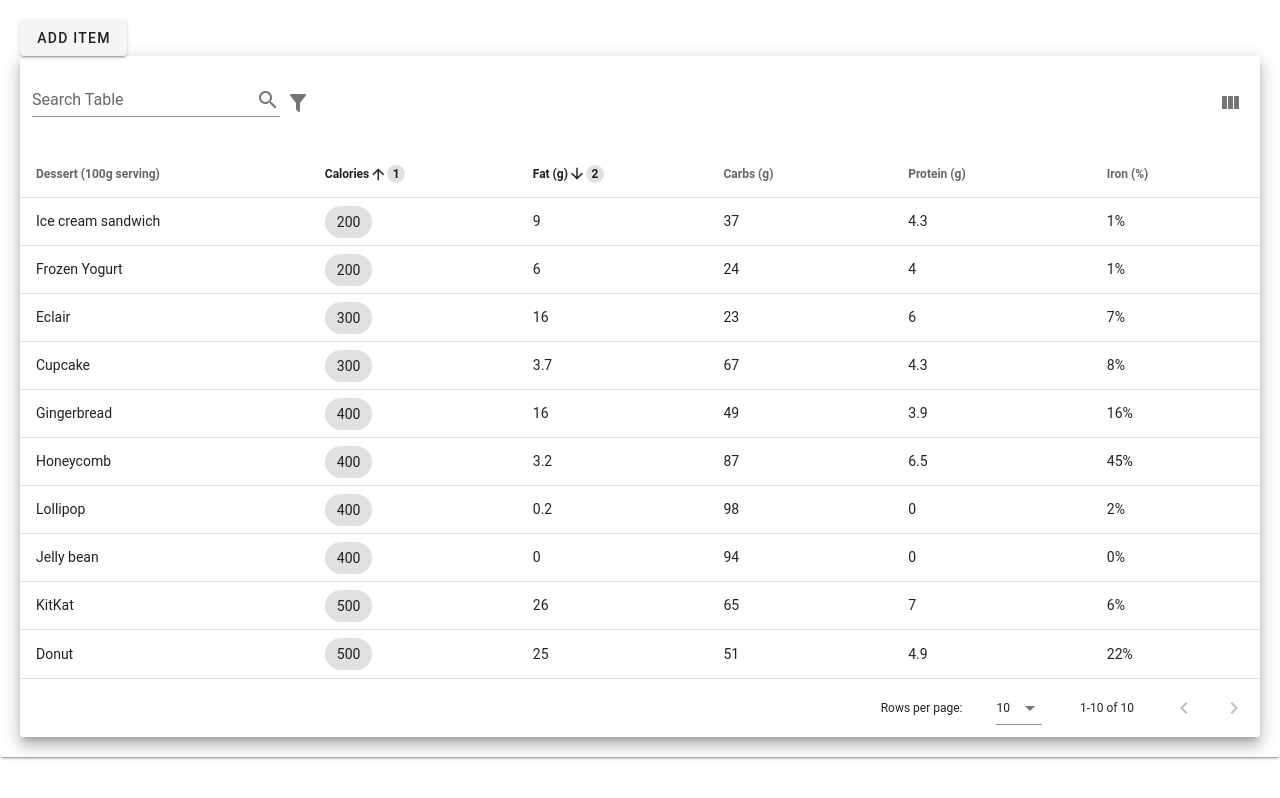
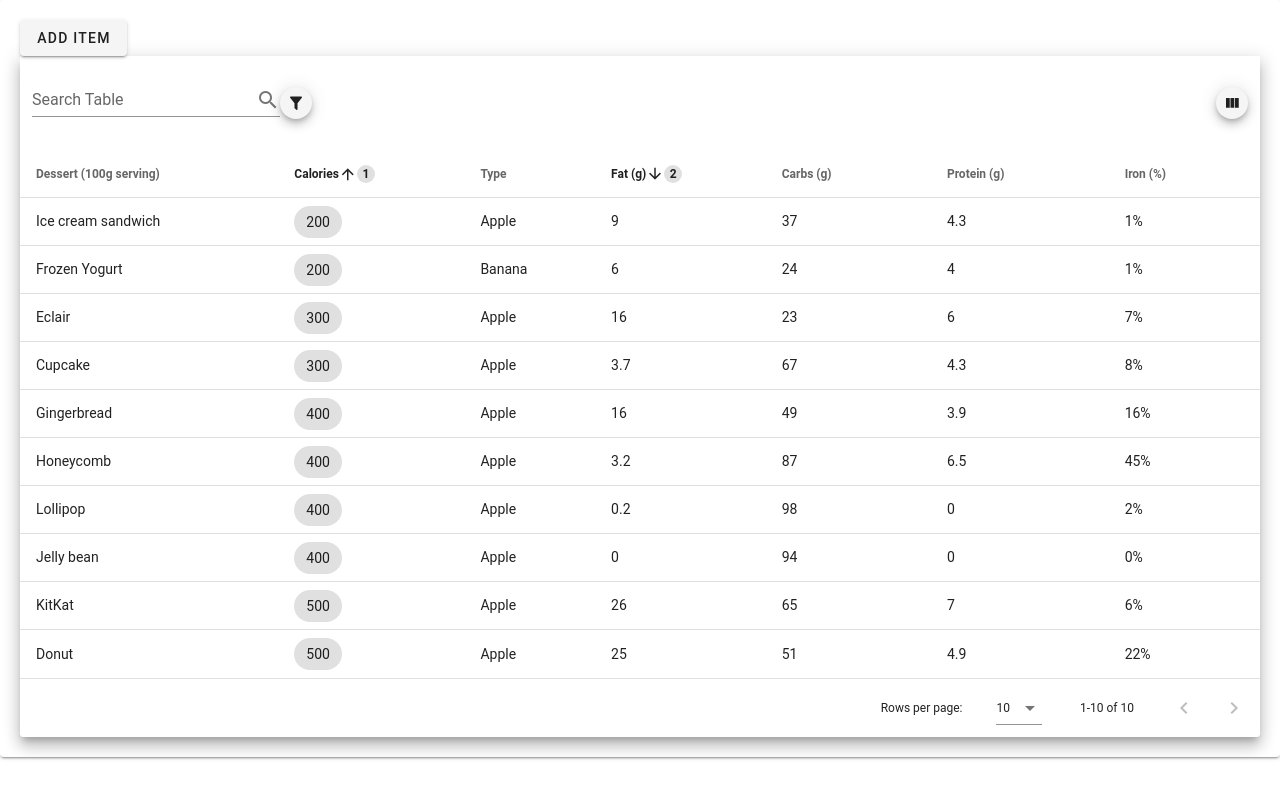
Before and after one commit to benwinding/vuetify-datatable-extended, a Vue app: page / in a window 1280 px wide. Built offline with nearby package versions, Linux system fonts and the light colour scheme; the HTML template or start-up script is replaced by a standard one.

Commit message:
Fix filter sub object bug and better tooltips

```diff
--- a/src/App.vue
+++ b/src/App.vue
@@ -39,6 +39,7 @@ export default {
           value: "name",
         },
         { text: "Calories", value: "calories", select_filter: true },
+        { text: "Type", value: "obj.val", select_filter: true },
         { text: "Fat (g)", value: "fat" },
         { text: "Carbs (g)", value: "carbs" },
         { text: "Protein (g)", value: "protein" },
@@ -55,19 +56,24 @@ export default {
   methods: {
     addItem() {
       this.desserts.push({
-        name: "Frozen Yogurt" + Math.random().toString(32).slice(2,5),
+        name: "Frozen Yogurt" + Math.random().toString(32).slice(2, 5),
+        obj: {
+          val: 'Orange'
+        },
         calories: 200,
         fat: 6.0,
         carbs: 24,
         protein: 4.0,
         iron: "1%",
-        otherColumn: 4.0,
       });
     },
     setDeserts() {
       this.desserts = [
         {
           name: "Frozen Yogurt",
+          obj: {
+            val: 'Banana'
+          },
           calories: 200,
           fat: 6.0,
           carbs: 24,
@@ -77,6 +83,9 @@ export default {
         },
         {
           name: "Ice cream sandwich",
+          obj: {
+            val: 'Apple'
+          },
           calories: 200,
           fat: 9.0,
           carbs: 37,
@@ -85,6 +94,9 @@ export default {
         },
         {
           name: "Eclair",
+          obj: {
+            val: 'Apple'
+          },
           calories: 300,
           fat: 16.0,
           carbs: 23,
@@ -93,6 +105,9 @@ export default {
         },
         {
           name: "Cupcake",
+          obj: {
+            val: 'Apple'
+          },
           calories: 300,
           fat: 3.7,
           carbs: 67,
@@ -101,6 +116,9 @@ export default {
         },
         {
           name: "Gingerbread",
+          obj: {
+            val: 'Apple'
+          },
           calories: 400,
           fat: 16.0,
           carbs: 49,
@@ -109,6 +127,9 @@ export default {
         },
         {
           name: "Jelly bean",
+          obj: {
+            val: 'Apple'
+          },
           calories: 400,
           fat: 0.0,
           carbs: 94,
@@ -117,6 +138,9 @@ export default {
         },
         {
           name: "Lollipop",
+          obj: {
+            val: 'Apple'
+          },
           calories: 400,
           fat: 0.2,
           carbs: 98,
@@ -125,6 +149,9 @@ export default {
         },
         {
           name: "Honeycomb",
+          obj: {
+            val: 'Apple'
+          },
           calories: 400,
           fat: 3.2,
           carbs: 87,
@@ -133,6 +160,9 @@ export default {
         },
         {
           name: "Donut",
+          obj: {
+            val: 'Apple'
+          },
           calories: 500,
           fat: 25.0,
           carbs: 51,
@@ -141,6 +171,9 @@ export default {
         },
         {
           name: "KitKat",
+          obj: {
+            val: 'Apple'
+          },
           calories: 500,
           fat: 26.0,
           carbs: 65,
--- a/src/plugin/plugin.vue
+++ b/src/plugin/plugin.vue
@@ -17,7 +17,7 @@
             transition="scale-transition"
           >
             <template v-slot:activator="{ on: onMenu }">
-              <v-tooltip bottom :disabled="hasFilters">
+              <v-tooltip bottom>
                 <template v-slot:activator="{ on: onTooltip }">
                   <v-badge
                     :value="filtersEnabledCount > 0"
@@ -27,25 +27,26 @@
                   >
                     <div v-on="onTooltip">
                       <v-btn
-                        :color="filtersEnabledCount > 0 ? 'primary' : null"
                         :disabled="!hasFilters"
-                        icon
                         v-on="onMenu"
+                        fab
+                        x-small
                       >
-                        <v-icon dark>mdi-filter</v-icon>
+                        <v-icon>mdi-filter</v-icon>
                       </v-btn>
                     </div>
                   </v-badge>
                 </template>
-                <span>Filters disabled</span>
+                <span v-if="hasFilters">Filter Data</span>
+                <span v-else>Filters Disabled</span>
               </v-tooltip>
             </template>
 
             <v-card>
               <v-card-title>
-                Filter
+                Filter Data
                 <v-spacer></v-spacer>
-                <v-btn dark @click="clearFilters()">
+                <v-btn small dark @click="clearFilters()">
                   <v-icon left>mdi-close</v-icon>
                   Clear Filters
                 </v-btn>
@@ -78,30 +79,26 @@
             offset-x
             transition="scale-transition"
           >
-            <template v-slot:activator="{ on }">
-              <v-badge
-                :value="filtersEnabledCount > 0"
-                color="accent"
-                :content="filtersEnabledCount"
-                overlap
-              >
-                <v-btn
-                  :color="filtersEnabledCount > 0 ? 'primary' : null"
-                  icon
-                  v-on="on"
-                >
-                  <v-icon dark>mdi-view-column</v-icon>
-                </v-btn>
-              </v-badge>
+            <template v-slot:activator="{ on: onMenu }">
+              <v-tooltip bottom>
+                <template v-slot:activator="{ on: onTooltip }">
+                  <div v-on="onTooltip">
+                    <v-btn v-on="onMenu" fab x-small>
+                      <v-icon>mdi-view-column</v-icon>
+                    </v-btn>
+                  </div>
+                </template>
+                <span>Choose Columns</span>
+              </v-tooltip>
             </template>
 
             <v-card>
               <v-card-title>
                 Choose Columns
                 <v-spacer></v-spacer>
-                <v-btn dark @click="resetColumns()">
+                <v-btn dark @click="resetColumns()" small>
                   <v-icon left>mdi-close</v-icon>
-                  Reset
+                  Reset Columns
                 </v-btn>
               </v-card-title>
               <v-divider></v-divider>
@@ -253,7 +250,7 @@ export default {
         .map((h) => {
           const fieldName = h.value;
           if (this.selectFiltersMap[fieldName]) {
-            return
+            return;
           }
           this.selectFiltersMap[fieldName] = true;
           this.selectFilters.push({
@@ -274,7 +271,8 @@ export default {
       const filters = this.selectFilters;
       newItems.map((item) => {
         filters.map((f) => {
-          f.items.push(item[f.name]);
+          const fieldValue = _.get(item, f.name);
+          f.items.push(fieldValue);
         });
       });
       filters.map((f) => {
```
